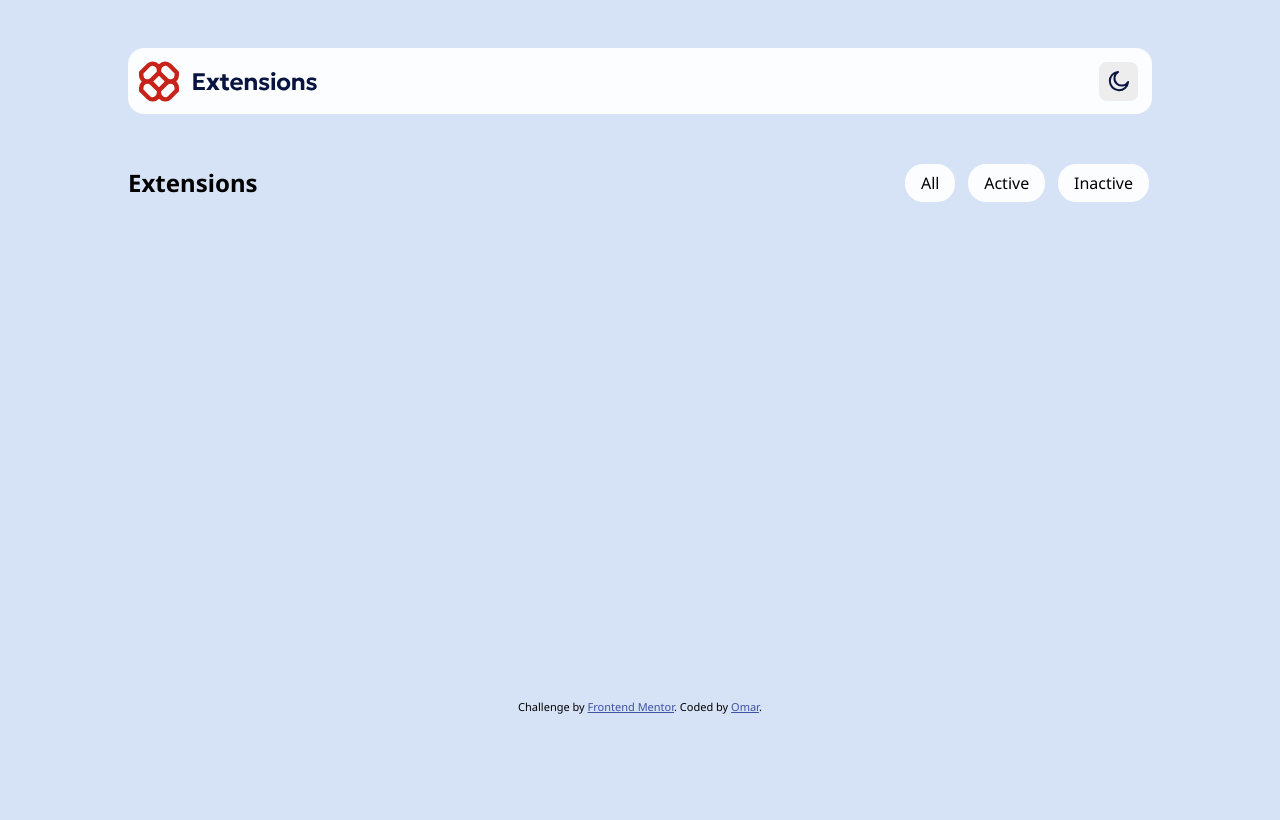
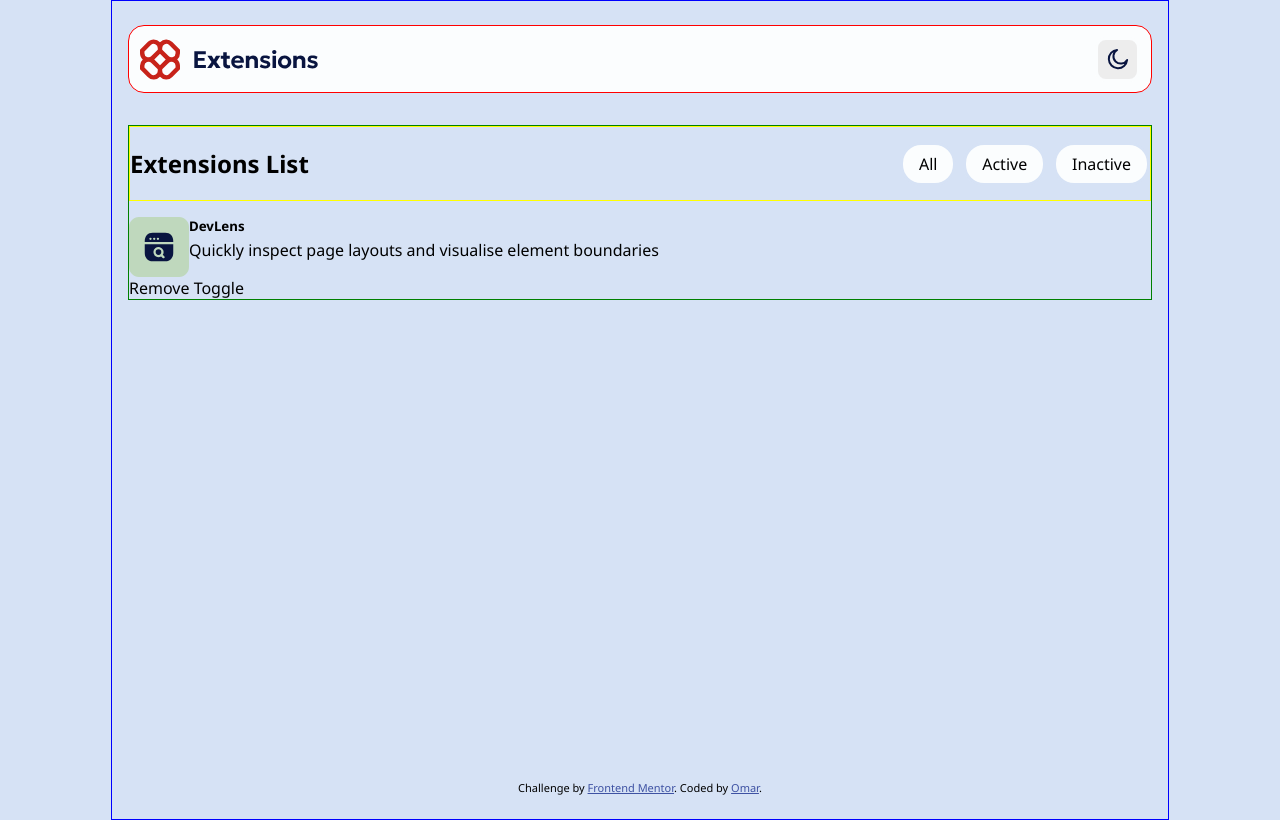
Before and after one commit to omoforever/browser-extension-ui, a plain HTML site: page index.html in a window 1280 px wide. Drawn offline with Linux system fonts and the light colour scheme.

Commit message:
initial structure of extension card put together

```diff
--- a/css/styles.css
+++ b/css/styles.css
@@ -72,8 +72,9 @@ footer {
 
 body {
     max-width: 1024px;
-    margin: 2rem auto;
-    padding: 1rem;
+    margin: 0 auto;
+    padding-block: 1.5rem;
+    padding-inline: 1rem;
     background-color: var(--neutral-200);
     font-family: var(--font-family-base);
 }
@@ -117,6 +118,7 @@ button {
 .filter-bar {
     display: flex;
     justify-content: space-between;
+    margin-bottom: 1rem;
 }
 
 .filter-bar-buttons {
@@ -143,3 +145,43 @@ button {
     border-style: solid;
     border-color: var(--red-700);
 }
+
+
+.extension-item {
+    display: flex;
+    flex-direction: column;
+}
+
+.extension-item-row {
+    display: flex;
+}
+
+.extension-item-info h5,
+.extension-item-info p {
+    margin: 0;
+}
+
+.extension-item-info {
+    display: flex;
+    flex-direction: column;
+    gap: 0.25rem;
+}
+
+
+/*Borders for layout*/
+
+body {
+    border: 1px solid blue;
+}
+
+header {
+    border: 1px solid red;
+}
+
+main {
+    border: 1px solid green
+}
+
+.filter-bar {
+    border: 1px solid yellow;
+}
--- a/index.html
+++ b/index.html
@@ -26,12 +26,30 @@
 
   <main>
     <div class="filter-bar">
-      <h2 class="filter-bar-title">Extensions</h2>
+      <h2 class="filter-bar-title">Extensions List</h2>
       <div class="filter-bar-buttons">
         <button class="filter-all" id="filter-all">All</button>
         <button class="filter-active" id="filter-active">Active</button>
         <button class="filter-inactive" id="filter-inactive">Inactive</button>
       </div>
+    </div>
+
+    <div class="extensions-grid">
+      <div class="extension-item">
+        <div class="extension-item-row">
+          <img src="/assets/images/logo-devlens.svg" alt="">
+          <div class="extension-item-info">
+            <h5>DevLens</h5>
+            <p>Quickly inspect page layouts and visualise element boundaries</p>
+          </div>
+        </div>
+        <div class="extension-item-buttons">
+          <button class="remove-extension">Remove</button>
+          <button class="toggle-state">Toggle</button>
+        </div>
+      </div>
+
+
     </div>
 
   </main>
```
Also changed, not shown: 2 other files.
